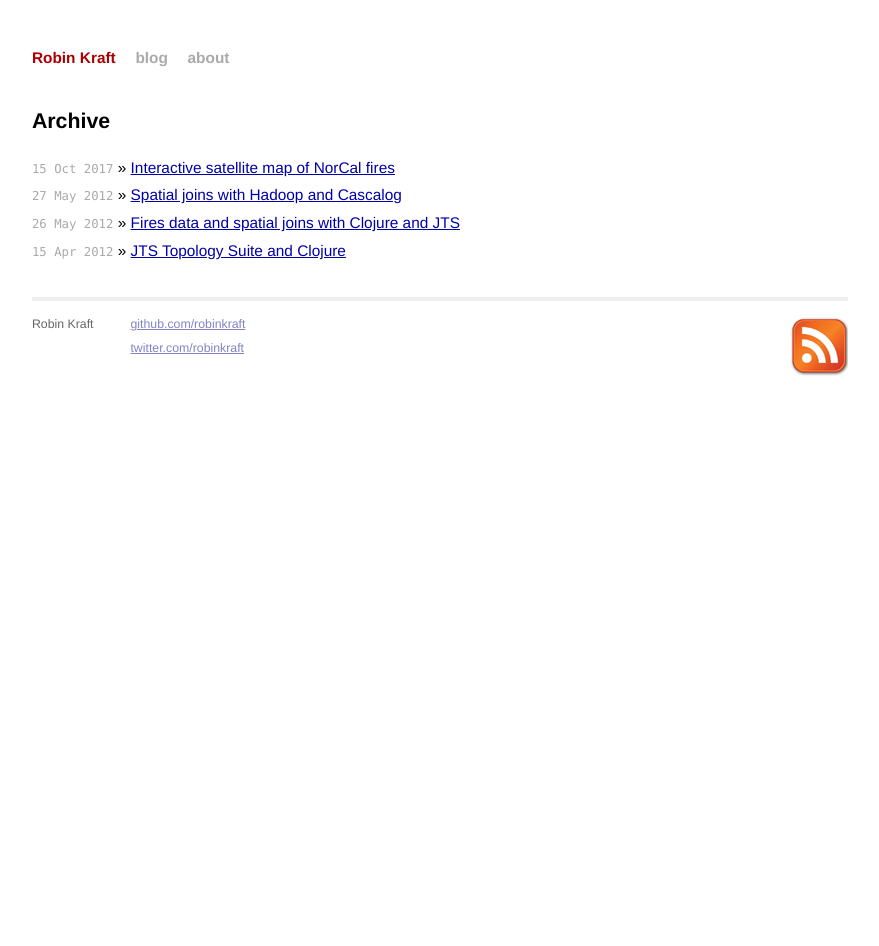
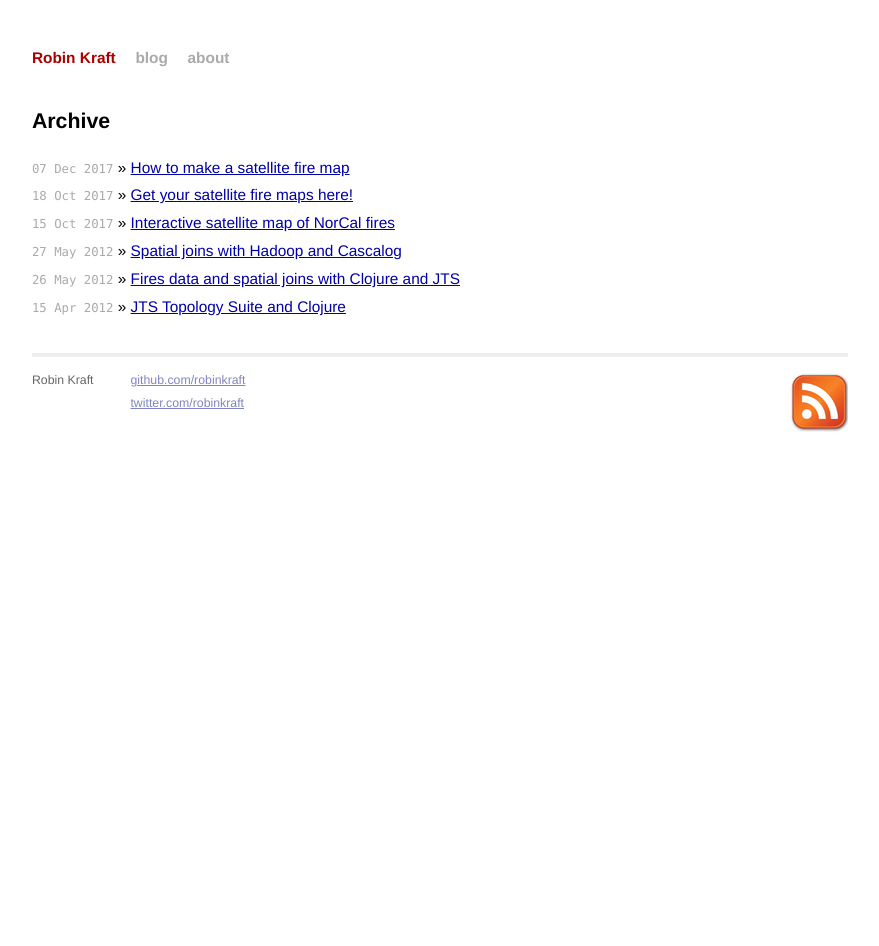
Before and after one commit to robinkraft/robinkraft.github.com, a Jekyll site: the page built from index.html, in a window 1280 px wide. Shown: the whole page, without its empty margins (200-1079 px from the left). Built offline with Jekyll 4.4.1, drawn with Linux system fonts in a browser that asks for light colours; some of the changed lines change nothing that is shown.

Commit message:
publish old posts

```diff
--- a/_layouts/default.html
+++ b/_layouts/default.html
@@ -1,6 +1,15 @@
 <!DOCTYPE html>
 <html xmlns="http://www.w3.org/1999/xhtml" xml:lang="en" lang="en-us">
   <head>
+    <script async src="https://www.googletagmanager.com/gtag/js?id=UA-30901313-1"></script>
+<script>
+  window.dataLayer = window.dataLayer || [];
+  function gtag(){dataLayer.push(arguments);}
+  gtag('js', new Date());
+
+  gtag('config', 'UA-30901313-1');
+</script>
+
     <meta http-equiv="content-type" content="text/html; charset=utf-8" />
     <title>{{ page.title }}</title>
     <meta name="author" content="Robin Kraft" />
--- /dev/null
+++ b/_posts/2017-10-18-get-satellite-fire-maps.md
@@ -0,0 +1,19 @@
+---
+layout: post
+title: Get your satellite fire maps here!
+---
+<p class="meta"> 18 October 2017 - Oakland</p>
+
+Wrapping up: Get your satellite fire map here!
+==============================
+
+The last week has been intense with all the interest in satellite mapping of the Northern California firestorm. And I've updated the imagery in the map a few times, prioritizing recency, sometimes at the expense of visual clarity (curse you Smoke!). I've tried to strike a decent balance.
+
+Red = veg
+----
+Pease remember that red in the false color images shows vegetation, NOT fires. A lot of people have misinterpreted this and gotten needlessly worried. Not surprising given all the stress we've been under. but I don't want to add to it!
+
+
+[Go here to browse the map](https://robinkraft.github.io/norcal-fires-imagery/compare.html).
+
+<a href="https://robinkraft.github.io/norcal-fires-imagery/compare.html"><img src="https://i.imgur.com/tXxTnLh.png" alt="satellite map" style="width: 600px;"/></a>
--- /dev/null
+++ b/_posts/2017-12-07-how-i-built-it-fire-map.md
@@ -0,0 +1,12 @@
+---
+layout: post
+title: How to make a satellite fire map
+---
+<p class="meta"> 07 December 2017 - Oakland</p>
+
+How to make a satellite fire map
+==============================
+
+The nice folks at [Mapbox](https://www.mapbox.com) gave me some space to write about how I made and updated the Santa Rosa fire map. In a nutshell, I made heavy use of virtual raster files and automated everything process with a simple bash script.
+
+[Read all the gory details here!](https://blog.mapbox.com/santa-rosa-fire-map-how-i-built-it-ef2483f5b92e)
```
